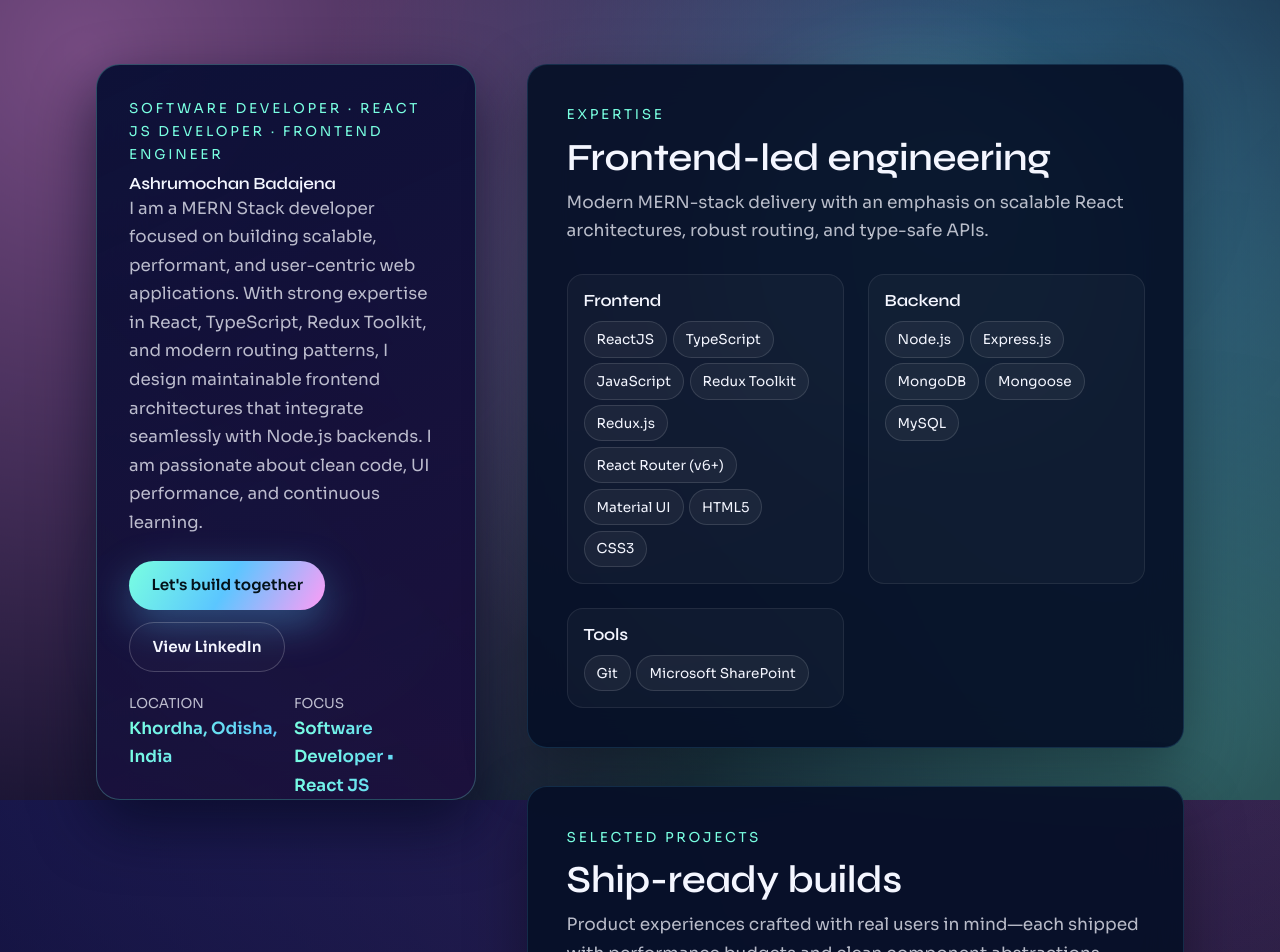
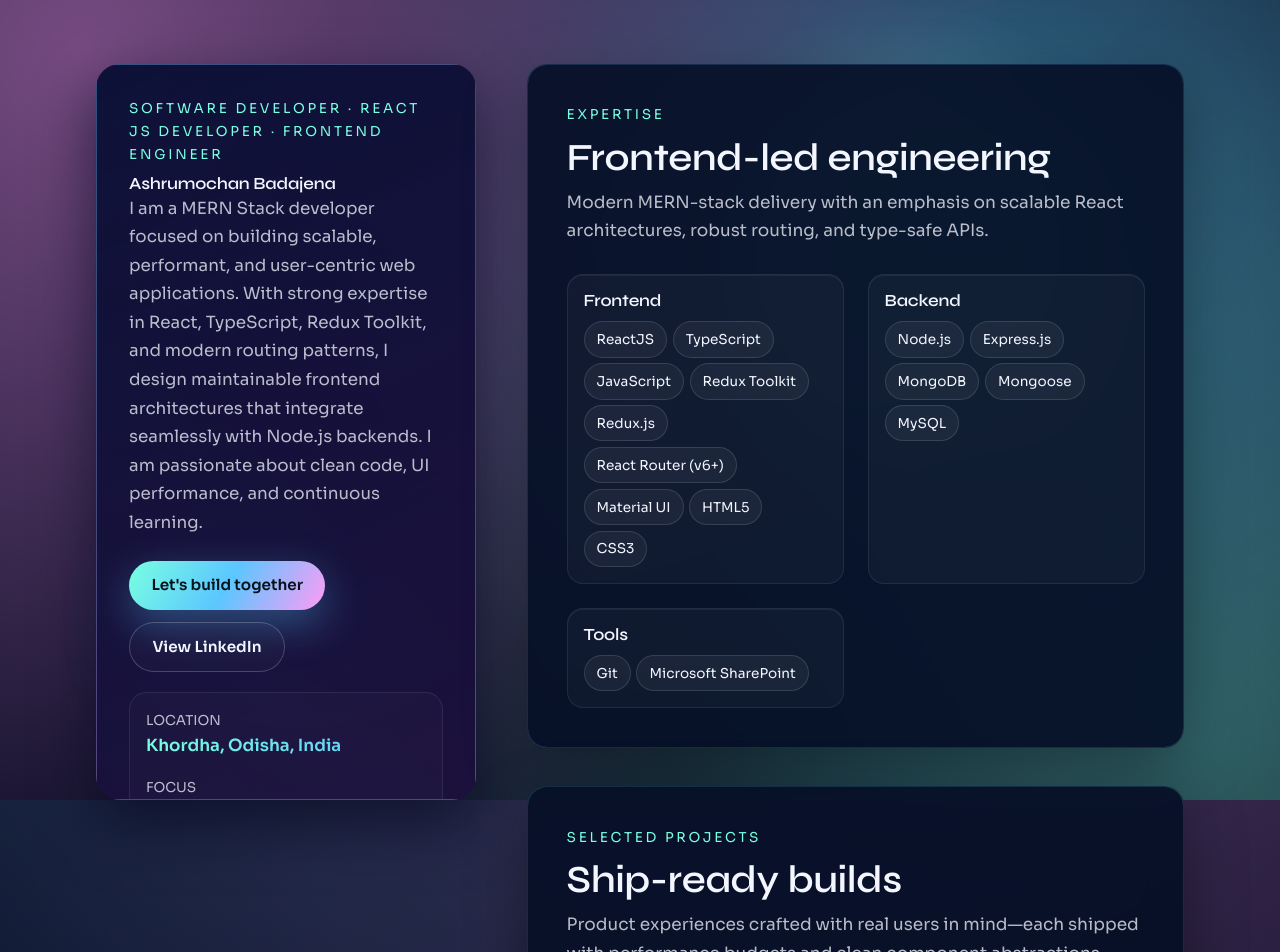
Before and after one commit to mickykhd/next-portfolio, a Next.js app: page / in a window 1280 px wide. Shown: the top 952 px of the page. Built offline with nearby package versions, Linux system fonts and the light colour scheme.

Commit message:
style: modernize surface styling

```diff
--- a/app/globals.css
+++ b/app/globals.css
@@ -16,6 +16,7 @@ html {
   --accent: #79ffe1;
   --accent-hot: #ff9cf5;
   --accent-sky: #5bc6ff;
+  --accent-deep: #5b5bff;
   --accent-soft: rgba(121, 255, 225, 0.18);
   --border: rgba(255, 255, 255, 0.12);
   --card: rgba(6, 16, 39, 0.92);
@@ -38,9 +39,9 @@ body {
   line-height: 1.7;
   font-family: var(--font-body), "Sora", system-ui;
   -webkit-font-smoothing: antialiased;
-  background-image: radial-gradient(circle at 15% 15%, #1b1b56 0%, transparent 45%),
-    radial-gradient(circle at 85% 10%, rgba(255, 156, 245, 0.35) 0%, transparent 40%),
-    radial-gradient(circle at 70% 80%, rgba(91, 198, 255, 0.2) 0%, transparent 45%),
+  background-image: radial-gradient(circle at 15% 15%, rgba(91, 198, 255, 0.18) 0%, transparent 42%),
+    radial-gradient(circle at 85% 10%, rgba(255, 156, 245, 0.28) 0%, transparent 40%),
+    radial-gradient(circle at 70% 80%, rgba(121, 255, 225, 0.16) 0%, transparent 40%),
     linear-gradient(140deg, var(--bg-0), var(--bg-1));
 }
 
@@ -185,6 +186,7 @@ p {
   scrollbar-width: thin;
   scrollbar-color: rgba(121, 255, 225, 0.6) transparent;
   overscroll-behavior: contain;
+  border-image: linear-gradient(135deg, rgba(91, 198, 255, 0.35), rgba(255, 156, 245, 0.35)) 1;
 }
 
 .intro-panel::-webkit-scrollbar {
@@ -245,6 +247,8 @@ p {
   box-shadow: 0 20px 60px rgba(0, 0, 0, 0.35);
   transition: transform 0.4s ease, border-color 0.4s ease, box-shadow 0.4s ease,
     background 0.4s ease;
+  position: relative;
+  overflow: hidden;
 }
 
 .panel:hover {
@@ -253,6 +257,18 @@ p {
   box-shadow: 0 30px 70px rgba(0, 0, 0, 0.45);
   background: radial-gradient(circle at top right, rgba(255, 156, 245, 0.1), transparent 45%),
     var(--card);
+}
+
+.panel::before {
+  content: "";
+  position: absolute;
+  inset: -1px;
+  border-radius: inherit;
+  padding: 1px;
+  background: linear-gradient(135deg, rgba(91, 198, 255, 0.35), rgba(255, 156, 245, 0.25));
+  mask: linear-gradient(#000 0 0) content-box, linear-gradient(#000 0 0);
+  mask-composite: exclude;
+  pointer-events: none;
 }
 
 .panel:target {
@@ -333,6 +349,10 @@ p {
   grid-template-columns: repeat(auto-fit, minmax(140px, 1fr));
   gap: 1rem;
   margin-bottom: 1.5rem;
+  padding: 1rem;
+  border-radius: 1.1rem;
+  border: 1px solid rgba(255, 255, 255, 0.08);
+  background: rgba(255, 255, 255, 0.02);
 }
 
 .hero-highlights dt {
@@ -396,6 +416,7 @@ p {
   border-radius: 1rem;
   background: rgba(255, 255, 255, 0.03);
   border: 1px solid rgba(255, 255, 255, 0.08);
+  box-shadow: inset 0 1px 0 rgba(255, 255, 255, 0.06);
 }
 
 .skills-grid h3 {
@@ -432,6 +453,14 @@ p {
   display: flex;
   flex-direction: column;
   gap: 1rem;
+  box-shadow: 0 12px 40px rgba(0, 0, 0, 0.25);
+  transition: transform 0.25s ease, border-color 0.25s ease, box-shadow 0.25s ease;
+}
+
+.project-card:hover {
+  transform: translateY(-4px);
+  border-color: rgba(91, 198, 255, 0.35);
+  box-shadow: 0 20px 50px rgba(0, 0, 0, 0.35);
 }
 
 .project-card h3 {
```
